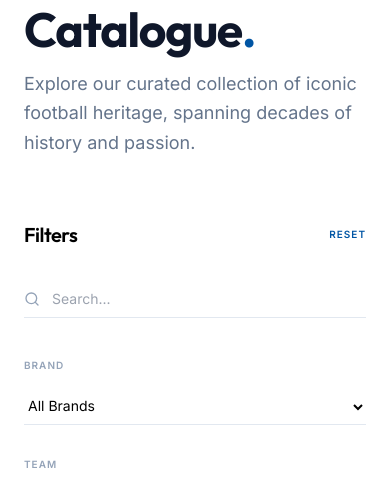
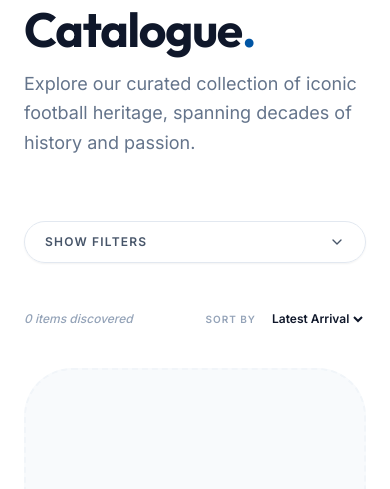
Before and after one commit to VitoAntonioPagone/kitaly, a Flask app: page / in a window 390 px wide. Shown: the part 148-637 px from the top of the page. Run offline with Flask 3, Linux system fonts and the light colour scheme; some libraries are stand-ins or nearby versions.

Commit message:
fixed filter on mobile

```diff
--- a/templates/public/catalog.html
+++ b/templates/public/catalog.html
@@ -22,6 +22,14 @@
 
         <aside class="w-full lg:w-72 flex-shrink-0 animate-slide-up" style="animation-delay: 0.1s">
             <div class="sticky top-32">
+                <button id="catalog-filters-toggle" type="button"
+                    class="lg:hidden w-full inline-flex items-center justify-between rounded-full border border-slate-200 bg-white/80 px-5 py-3 text-xs font-bold uppercase tracking-widest text-slate-600 shadow-sm">
+                    <span id="catalog-filters-toggle-text">{{ _('Show filters') }}</span>
+                    <i id="catalog-filters-toggle-icon" data-lucide="chevron-down"
+                        class="w-4 h-4 transition-transform duration-200"></i>
+                </button>
+
+                <div id="catalog-filters-panel" class="hidden lg:block mt-8 lg:mt-0">
                     <div class="flex items-center justify-between mb-8">
                         <h2 class="font-display font-semibold text-xl tracking-tight">{{ _('Filters') }}</h2>
                         <a href="{{ url_for('public.catalog') }}"
@@ -154,6 +162,7 @@
                         </div>
                     </form>
                 </div>
+            </div>
         </aside>
 
         <div class="flex-1 animate-slide-up" style="animation-delay: 0.2s">
@@ -278,6 +287,39 @@
 
 {% block scripts %}
 <script>
+    document.addEventListener('DOMContentLoaded', () => {
+        const toggle = document.getElementById('catalog-filters-toggle');
+        const panel = document.getElementById('catalog-filters-panel');
+        const text = document.getElementById('catalog-filters-toggle-text');
+        const icon = document.getElementById('catalog-filters-toggle-icon');
+
+        if (!toggle || !panel || !text || !icon) {
+            return;
+        }
+
+        const showLabel = "{{ _('Show filters') }}";
+        const hideLabel = "{{ _('Hide filters') }}";
+
+        const setExpanded = (expanded) => {
+            toggle.setAttribute('aria-expanded', String(expanded));
+            text.textContent = expanded ? hideLabel : showLabel;
+            icon.classList.toggle('rotate-180', expanded);
+        };
+
+        setExpanded(false);
+
+        toggle.addEventListener('click', () => {
+            const isHidden = panel.classList.contains('hidden');
+            if (isHidden) {
+                panel.classList.remove('hidden');
+                setExpanded(true);
+            } else {
+                panel.classList.add('hidden');
+                setExpanded(false);
+            }
+        });
+    });
+
     function openPlayerIssueInfoCatalog() {
         const modal = document.getElementById('player-issue-info-modal-catalog');
         if (modal) {
```
Lines whose indentation alone changed are shown as unchanged.
